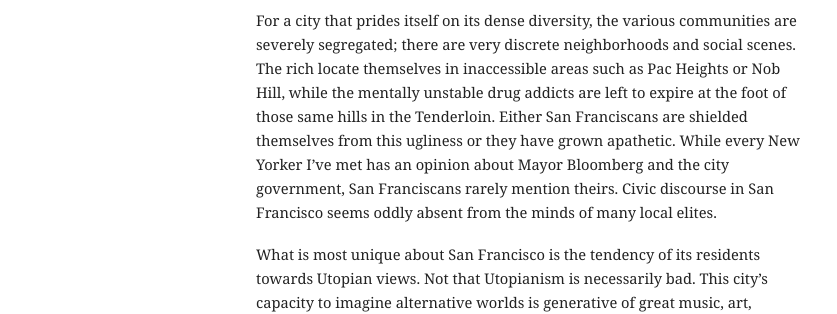
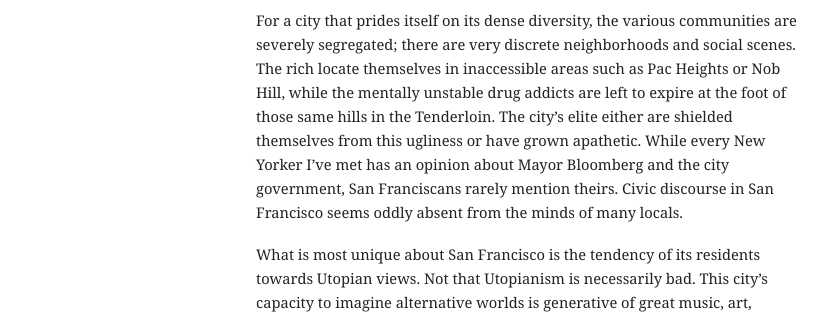
Before and after one commit to mbwong/mbwong.github.com, a Jekyll site: the page built from _posts/2013-04-15-leaving-san-francisco.md, in a window 1280 px wide. Shown: the part 724-1038 px from the top of the page, without its empty margins (94-931 px from the left). Built offline with Jekyll 4.4.1, drawn with Linux system fonts in a browser that asks for light colours.

Commit message:
Update 2013-04-15-leaving-san-francisco.md

```diff
--- a/_posts/2013-04-15-leaving-san-francisco.md
+++ b/_posts/2013-04-15-leaving-san-francisco.md
@@ -14,7 +14,7 @@
 
 Life in San Francisco is good for someone with a decent income. In fact, making life good seems to be the chief concern of this city. Love for good food and wine and the outdoors is near universal. Listen closely to conversations and you will find a strong desire to make life nicer, be it the hipsters who languish in Dolores Park, the yuppies who ski in Tahoe, or the techies who obsess about mobile apps. The question of utmost importance here is whether the weather permits spending time outdoors. There is something wonderful about this epicurean life, but there is also something disappointing about it.
 
-For a city that prides itself on its dense diversity, the various communities are severely segregated; there are very discrete neighborhoods and social scenes. The rich locate themselves in inaccessible areas such as Pac Heights or Nob Hill, while the mentally unstable drug addicts are left to expire at the foot of those same hills in the Tenderloin. Either San Franciscans are shielded themselves from this ugliness or they have grown apathetic. While every New Yorker I've met has an opinion about Mayor Bloomberg and the city government, San Franciscans rarely mention theirs. Civic discourse in San Francisco seems oddly absent from the minds of many local elites.
+For a city that prides itself on its dense diversity, the various communities are severely segregated; there are very discrete neighborhoods and social scenes. The rich locate themselves in inaccessible areas such as Pac Heights or Nob Hill, while the mentally unstable drug addicts are left to expire at the foot of those same hills in the Tenderloin. The city's elite either are shielded themselves from this ugliness or have grown apathetic. While every New Yorker I've met has an opinion about Mayor Bloomberg and the city government, San Franciscans rarely mention theirs. Civic discourse in San Francisco seems oddly absent from the minds of many locals.
 
 What is most unique about San Francisco is the tendency of its residents towards Utopian views. Not that Utopianism is necessarily bad. This city's capacity to imagine alternative worlds is generative of great music, art, technologies, and even political movements. There are technology visionaries in both the large software companies and fledgling start-ups who are solving genuinely big problems. Many folks here who are passionate fighting for causes they believe in, be it homelessness reduction, environmental affairs, or sustainable foods. This is the city that inspired Harvey Milk to begin the fight for gay rights, after all.
 
```
